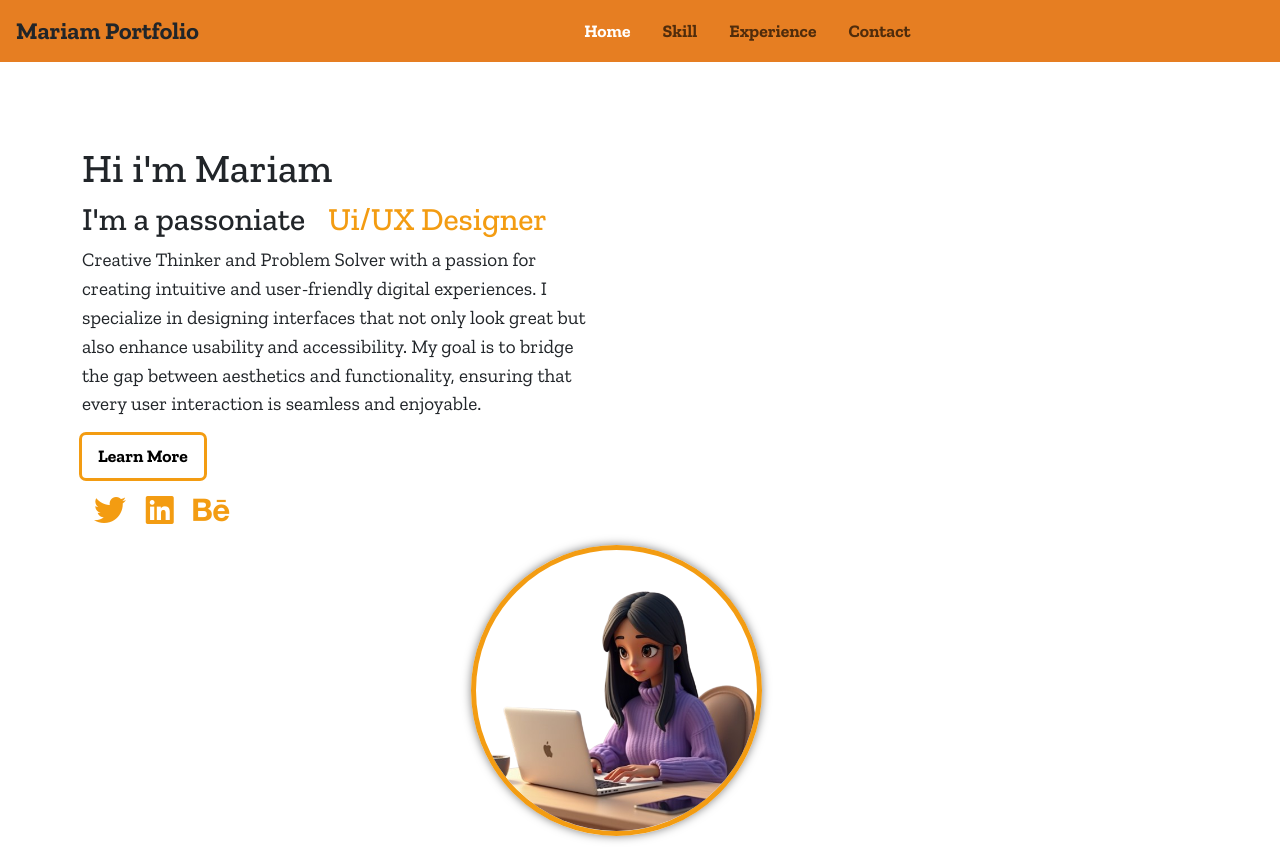
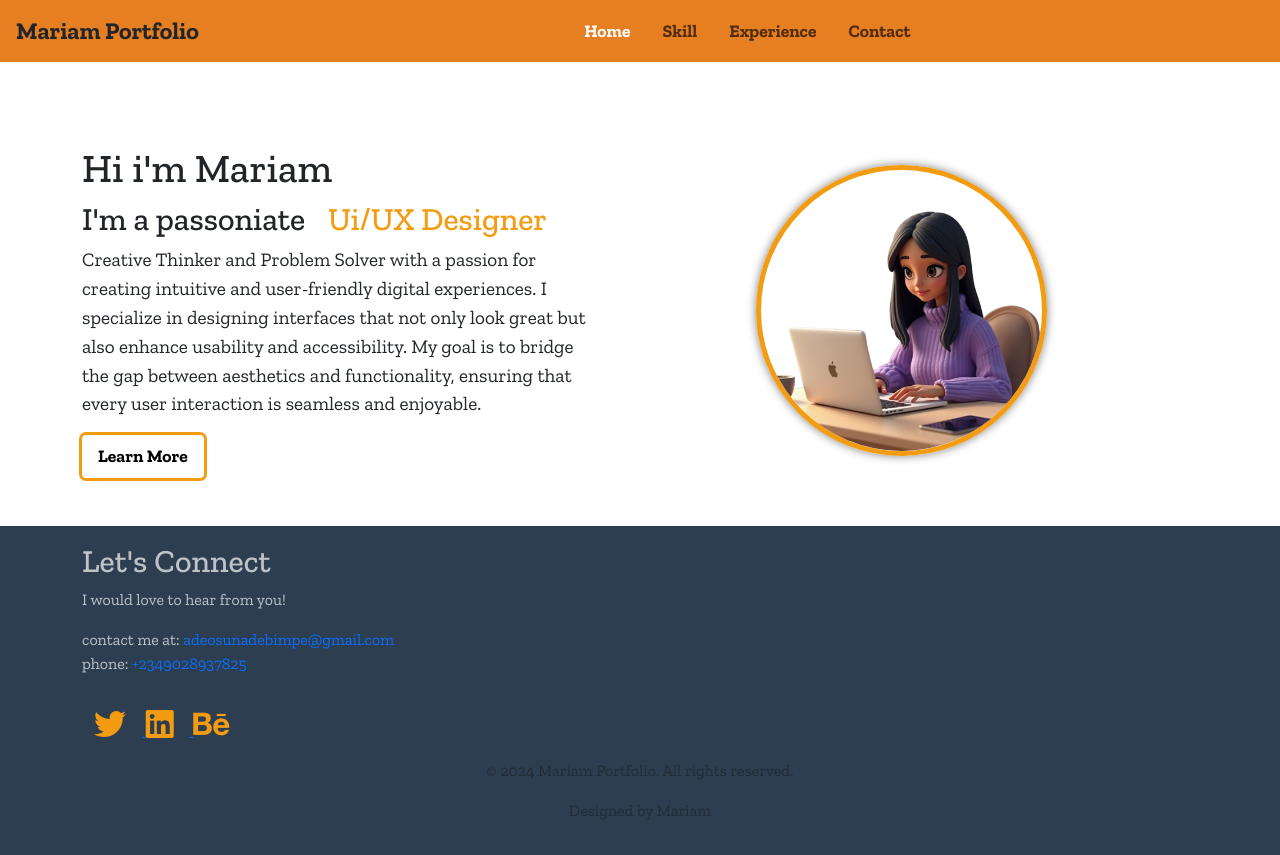
Before and after one commit to DasTech-innovate/Mariam, a plain HTML site: page index.html in a window 1280 px wide. Drawn offline with nearby package versions, Linux system fonts and the light colour scheme.

Commit message:
footer update

```diff
--- a/index.html
+++ b/index.html
@@ -53,16 +53,11 @@
         My goal is to bridge the gap between aesthetics and functionality, ensuring that every user interaction is seamless and enjoyable.
       </p>
       <button type="button" class="btn btn-outline-secondary" id="learn-more-btn">Learn More</button>
-      <div class="container">
-        <i class="fa-brands fa-twitter"></i>
-        <i class="fa-brands fa-linkedin"></i>
-        <i class="fa-brands fa-behance"></i>
-      </div>
+
     </div>
-    <!-- <div class="col-12 col-md-6 text-left img-fluid mx-auto d-block">
-      <img src="assets/second main .png" alt="second-img" class="img-fluid" id="img-custom">
-    </div> -->
-    <div class="d-flex justify-content-center align-items-center">
+
+    <div class="d-flex justify-content-center align-items-center col-12 col-md-6">
+      <!-- <img src="assets/second main .png" class="img-fluid rounded-circle" alt="Mariam Image" id="img-custom"> -->
   <img src="assets/second main .png" class="img-fluid rounded-circle" alt="Mariam Image" id="img-custom">
 </div>
 
@@ -71,7 +66,33 @@
 
 
 
+<footer id="footer-custom" class="bg-light mt-5">
+  <div class="container text-left">
+    <h2 class="text-left">Let's Connect</h2>
+    <p class="text-left">I would love to hear from you!</p>
+       <p>
+      contact me at: <a href="mailto:adebimpeaa@gmail.com" style="text-decoration: none;">adeosunadebimpe@gmail.com</a> <br>
+       phone: <a href="tel:+2349031234567" style="text-decoration: none;">+2349028937825</a>
+            <div class="container">
+          <a href="https://x.com/Adeosunadebimp4?t=hybtf2nGJsKPcpj9Bpv0SA&s=08" target="_blank">
+        <i class="fa-brands fa-twitter"></i>
+        </a>
+        <a href="https://www.linkedin.com/in/adebimpeaa?utm_source=share&utm_campaign=share_via&utm_content=profile&utm_medium=android_app" target="_blank">
+        <i class="fa-brands fa-linkedin"></i>
+        </a>
+        <a href="https://www.behance.net/adeosunadebimpe" target="_blank">
+        <i class="fa-brands fa-behance"></i>
+        </a>
 
+      </div>
+    </p>
+  </div>
+
+  <div class="container text-center">
+    <p class="text-muted">© 2024 Mariam Portfolio. All rights reserved.</p>
+    <p class="text-muted">Designed by Mariam</p>
+  </div>
+</footer>
 <script src="https://cdn.jsdelivr.net/npm/bootstrap@5.3.7/dist/js/bootstrap.bundle.min.js" integrity="sha384-ndDqU0Gzau9qJ1lfW4pNLlhNTkCfHzAVBReH9diLvGRem5+R9g2FzA8ZGN954O5Q" crossorigin="anonymous"></script>
 </body>
 
--- a/style.css
+++ b/style.css
@@ -134,9 +134,9 @@ i{
     font-family: "Zilla Slab", serif !important;
     transition: transform 0.3s ease-out;
     box-shadow: 0 0 10px rgba(0, 0, 0, 0.1);
-    &:hover{
+    /* &:hover{
         transform: scale(1.05);
-    }
+    } */
 }
 #experience{
     margin-top: 7rem !important;
@@ -163,6 +163,13 @@ i{
         color: #fff;
     }
 }
+/* footer */
+#footer-custom{
+   background-color: var(--footer-bg) !important;
+    color: var(--footer-text) !important;
+    padding: 1rem;
+    font-family: "Zilla Slab", serif;
+}
 
 @media (min-width: 768px) {
   .txt-content,
```
Also changed, not shown: contact.html (+37 -0 lines), project.html (+26 -0 lines), skill.html (+26 -0 lines).
